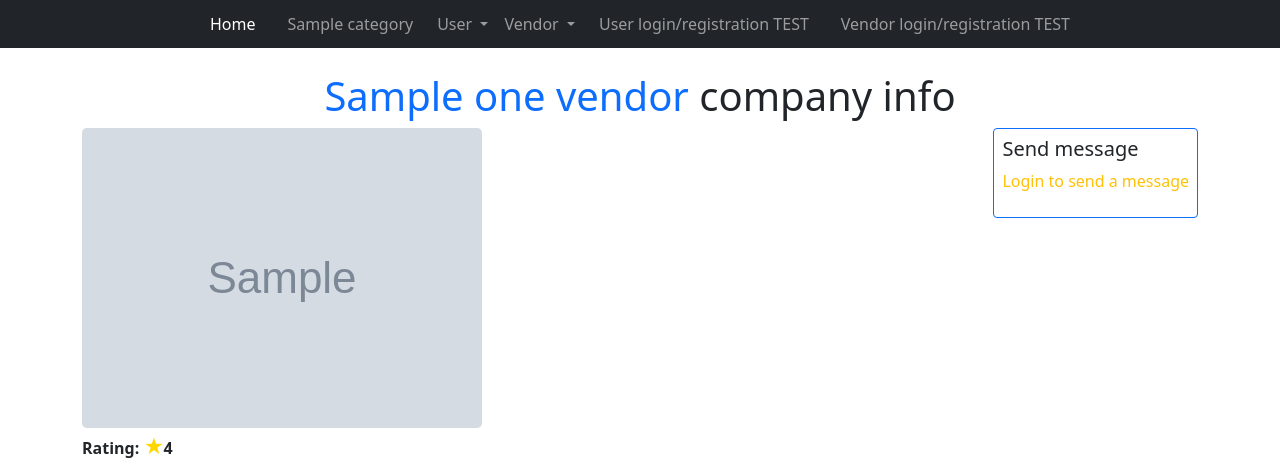
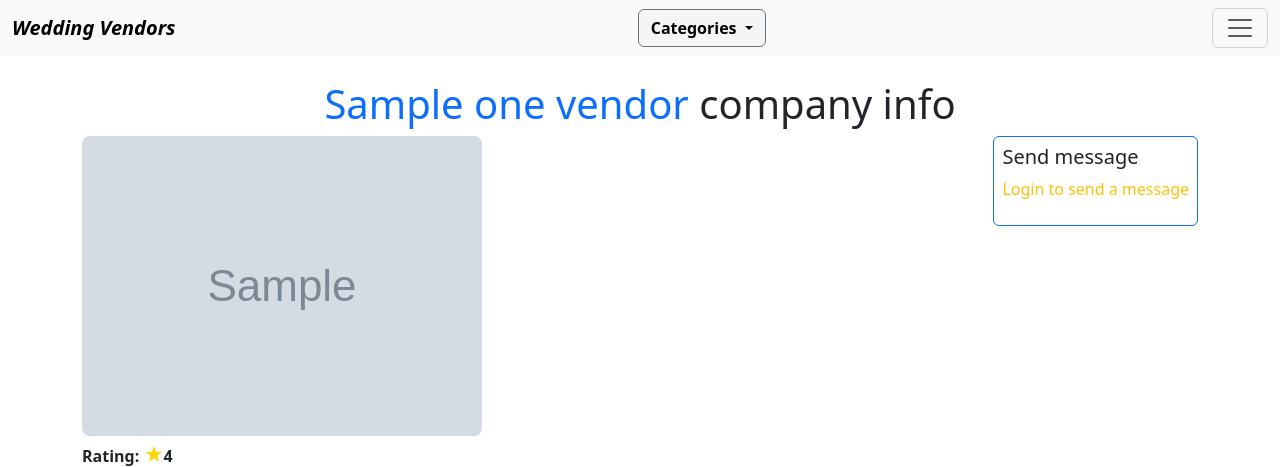
Before and after one commit to rpashayev/wedding_vendors_project, a Flask app: template flask_app/templates/vendor_view.html in a window 1280 px wide. Shown: the top 467 px of the page. Run offline with Flask 3, Linux system fonts and the light colour scheme; the template is opened without the code that fills it: most values are stand-ins (such as "Sample title", 1, 10 or a date in 2020); grey boxes marked "Sample" are stand-in pictures.

Commit message:
pages imporve

```diff
--- a/flask_app/templates/vendor_account.html
+++ b/flask_app/templates/vendor_account.html
@@ -7,7 +7,7 @@
     <link rel="stylesheet" type="text/css" href="{{ url_for('static', filename='css/style.css') }}">
     <link href="https://cdn.jsdelivr.net/npm/bootstrap@5.3.0/dist/css/bootstrap.min.css" rel="stylesheet" integrity="sha384-9ndCyUaIbzAi2FUVXJi0CjmCapSmO7SnpJef0486qhLnuZ2cdeRhO02iuK6FUUVM" crossorigin="anonymous">
     <script src="https://cdn.jsdelivr.net/npm/bootstrap@5.3.0/dist/js/bootstrap.bundle.min.js" integrity="sha384-geWF76RCwLtnZ8qwWowPQNguL3RmwHVBC9FhGdlKrxdiJJigb/j/68SIy3Te4Bkz" crossorigin="anonymous"></script>
-    <title>Messages</title>
+    <title>Account</title>
 </head>
 <body>
     <nav class="navbar bg-body-tertiary" >
--- a/flask_app/templates/vendor_view.html
+++ b/flask_app/templates/vendor_view.html
@@ -3,64 +3,76 @@
 <head>
     <meta charset="UTF-8">
     <meta name="viewport" content="width=device-width, initial-scale=1.0">
+    <!-- <link rel="stylesheet" href="style.css"> -->
     <link rel="stylesheet" type="text/css" href="{{ url_for('static', filename='css/style.css') }}">
-    <link href="https://cdn.jsdelivr.net/npm/bootstrap@5.0.2/dist/css/bootstrap.min.css" rel="stylesheet" integrity="sha384-EVSTQN3/azprG1Anm3QDgpJLIm9Nao0Yz1ztcQTwFspd3yD65VohhpuuCOmLASjC" crossorigin="anonymous">
-
-    <title>Document</title>
+    <link href="https://cdn.jsdelivr.net/npm/bootstrap@5.3.0/dist/css/bootstrap.min.css" rel="stylesheet" integrity="sha384-9ndCyUaIbzAi2FUVXJi0CjmCapSmO7SnpJef0486qhLnuZ2cdeRhO02iuK6FUUVM" crossorigin="anonymous">
+    <script src="https://cdn.jsdelivr.net/npm/bootstrap@5.3.0/dist/js/bootstrap.bundle.min.js" integrity="sha384-geWF76RCwLtnZ8qwWowPQNguL3RmwHVBC9FhGdlKrxdiJJigb/j/68SIy3Te4Bkz" crossorigin="anonymous"></script>
+    <title>Vendor</title>
 </head>
 <body>
-    <nav class="navbar navbar-expand-lg navbar-dark p-1 bg-dark text-white">
-        <div class="container-fluid">
-            <button class="navbar-toggler" type="button" data-bs-toggle="collapse" data-bs-target="#navbarNavDarkDropdown" aria-controls="navbarNavDarkDropdown" aria-expanded="false" aria-label="Toggle navigation">
+    <nav class="navbar bg-body-tertiary" >
+        <div class="container-fluid" >
+            <a class="navbar-brand" href="#" style="font-style: italic; font-weight: bolder;">Wedding Vendors</a>
+            <div class="btn-group">
+                <button type="button" class="btn btn-secondary dropdown-toggle" data-bs-toggle="dropdown" aria-expanded="false" style="background-color: whitesmoke; color: black; font-weight: bold;">
+                Categories
+                </button>
+                <ul class="dropdown-menu dropdown-menu-end">
+                {% for category in categories %}
+                    <a href="/categories/{{ category.category }}" style="text-decoration: none; color: black;"><li><button class="dropdown-item" type="button">{{ category.category }}</button></li></a>
+                {% endfor %}
+                </ul>
+            </div>
+            <button class="navbar-toggler" type="button" data-bs-toggle="offcanvas" data-bs-target="#offcanvasNavbar" aria-controls="offcanvasNavbar" aria-label="Toggle navigation">
                 <span class="navbar-toggler-icon"></span>
             </button>
-            <div class="collapse navbar-collapse" id="navbarNav">
-                <ul class="navbar-nav mx-auto align-items-lg-center">
+            <div class="offcanvas offcanvas-end" tabindex="-1" id="offcanvasNavbar" aria-labelledby="offcanvasNavbarLabel">
+            <div class="offcanvas-header">
+                <h5 class="offcanvas-title" id="offcanvasNavbarLabel">Wedding Vendors Panel</h5>
+                <button type="button" class="btn-close" data-bs-dismiss="offcanvas" aria-label="Close"></button>
+            </div>
+            <div class="offcanvas-body">
+                <ul class="navbar-nav justify-content-end flex-grow-1 pe-3">
                     <li class="nav-item">
-                        <a class="nav-link mx-2 active" aria-current="page" href="/">Home</a>
+                        <a class="nav-link active" aria-current="page" href="/">Home</a>
                     </li>
-                    {% for category in categories %}
-                        <li class="nav-item">
-                            <a class="nav-link mx-2" href="/categories/{{ category.category }}">{{ category.category }}</a>
-                        </li>
-                    {% endfor %}
-
                     {% if session %}
                         <li class="nav-item">
-                            <a class="nav-link mx-2" href="/vendors/account">Account</a>
+                            {% if session.check == 'vendor' %}
+                                <a class="nav-link mx-2" href="/vendors/account">Account</a>
+                            {% else %}
+                                <a class="nav-link mx-2" href="/users/account">Account</a>
+                            {% endif %}
                         </li>
                         <li class="nav-item">
                             <a class="nav-link mx-2" href="/logout">Logout</a>
                         </li>
                     {% else %}
-                        <ul class="navbar-nav">
-                            <li class="nav-item dropdown">
-                                <a class="nav-link dropdown-toggle" href="#" id="navbarDarkDropdownMenuLink" role="button" data-bs-toggle="dropdown" aria-expanded="false">
-                                User
-                                </a>
-                            </li>
-                            <ul class="dropdown-menu dropdown-menu-dark" aria-labelledby="navbarDarkDropdownMenuLink">
-                                <li><a class="dropdown-item" href="#">Login/Registration</a></li>
+                        <li class="nav-item dropdown">
+                            <a class="nav-link dropdown-toggle" href="#" role="button" data-bs-toggle="dropdown" aria-expanded="false">
+                            Vendors
+                            </a>
+                            <ul class="dropdown-menu">
+                                <li><a class="dropdown-item" href="vendors/login_page">Login</a></li>
+                                <li><a class="dropdown-item" href="vednors/login_page">Registration</a></li>
                             </ul>
-                        </ul>
-                        <ul class="navbar-nav">
-                            <li class="nav-item dropdown">
-                                <a class="nav-link dropdown-toggle" href="#" id="navbarDarkDropdownMenuLink" role="button" data-bs-toggle="dropdown" aria-expanded="false">
-                                Vendor
-                                </a>
-                            </li>
-                            <ul class="dropdown-menu dropdown-menu-dark" aria-labelledby="navbarDarkDropdownMenuLink">
-                                <li><a class="dropdown-item" href="#">Login/Registration</a></li>
+                        </li>
+                        <li class="nav-item dropdown">
+                            <a class="nav-link dropdown-toggle" href="users_login" role="button" data-bs-toggle="dropdown" aria-expanded="false">
+                            Users
+                            </a>
+                            <ul class="dropdown-menu">
+                                <li><a class="dropdown-item" href="users/login_page">Login</a></li>
+                                <li><a class="dropdown-item" href="users/login_page">Registration</a></li>
                             </ul>
-                        </ul>
-                        <li class="nav-item">
-                            <a class="nav-link mx-2" href="/users/login_page">User login/registration TEST</a>
                         </li>
-                        <li class="nav-item">
-                            <a class="nav-link mx-2" href="/vendors/login_page">Vendor login/registration TEST</a>
-                        </li>
-                    {% endif %}
+                    {%endif%}
                 </ul>
+                    <form class="d-flex mt-3" role="search">
+                        <input class="form-control me-2" type="search" placeholder="Search" aria-label="Search">
+                        <button class="btn btn-outline-success" type="submit">Search</button>
+                    </form>
+                </div>
             </div>
         </div>
     </nav>
```
